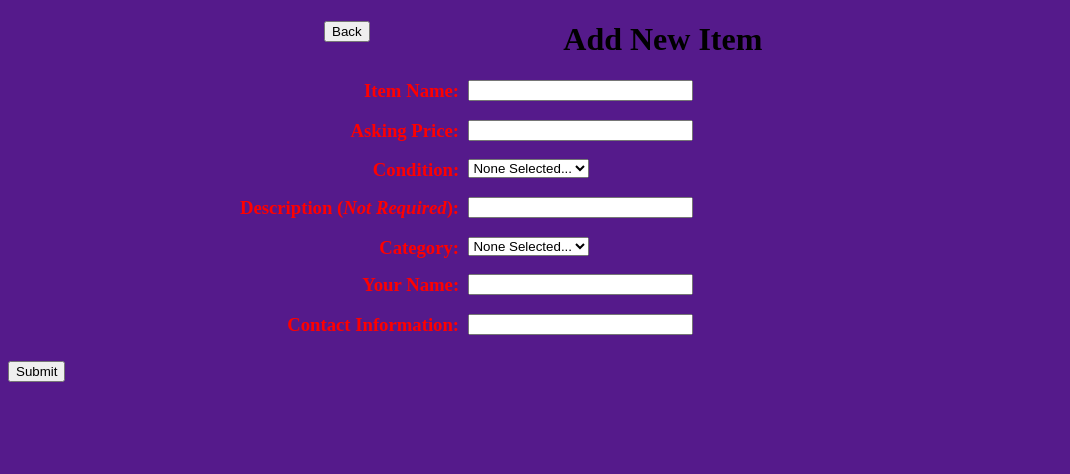
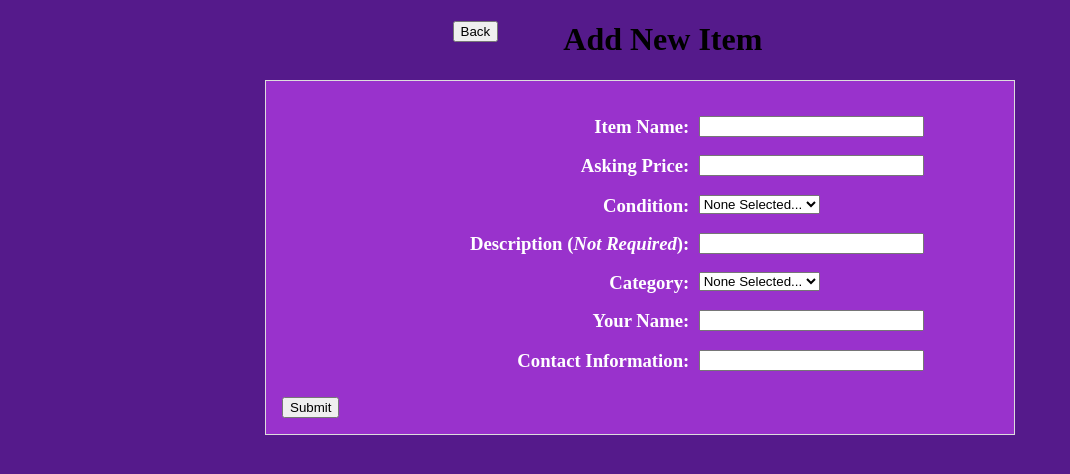
Before and after one commit to IanGross/StudentTextChange, a PHP site: page /iitforms/newItem.html in a window 1280 px wide. Shown: the top 474 px of the page, without its empty margins (0-1070 px from the left). Run offline with PHP 8.4, Linux system fonts and the light colour scheme.

Commit message:
Update mysite.css

```diff
--- a/resources/mysite.css
+++ b/resources/mysite.css
@@ -43,10 +43,22 @@ margin: 0px;
   /*text-align: center;*/
   color: white;
   margin: auto;
-  width: 70%;
+}
+.middle_items{
+  color: white;
+  margin: auto;
+  margin: 1em 0;
+  background-color: #9932CC;
+  padding: 1em;
+  border: 1px solid #ddd;
 }
 .subitem{
 	color: grey;
+}
+
+#bodyBlock {
+  width: 750px;
+  margin: auto;
 }
 
 
@@ -76,7 +88,17 @@ h3{
 
 .value {
   margin: 0 0 0.5em 0;
+  /*position:fixed;*/
 }
+
+#myvalue{
+	/*display:inline-block;*/
+	/*position: relative;*/
+  /*top: 50%;*/
+  /*transform: translateY(-50%);*/
+
+}
+
 .upperleft{
   float: left;
   clear: left;
```
